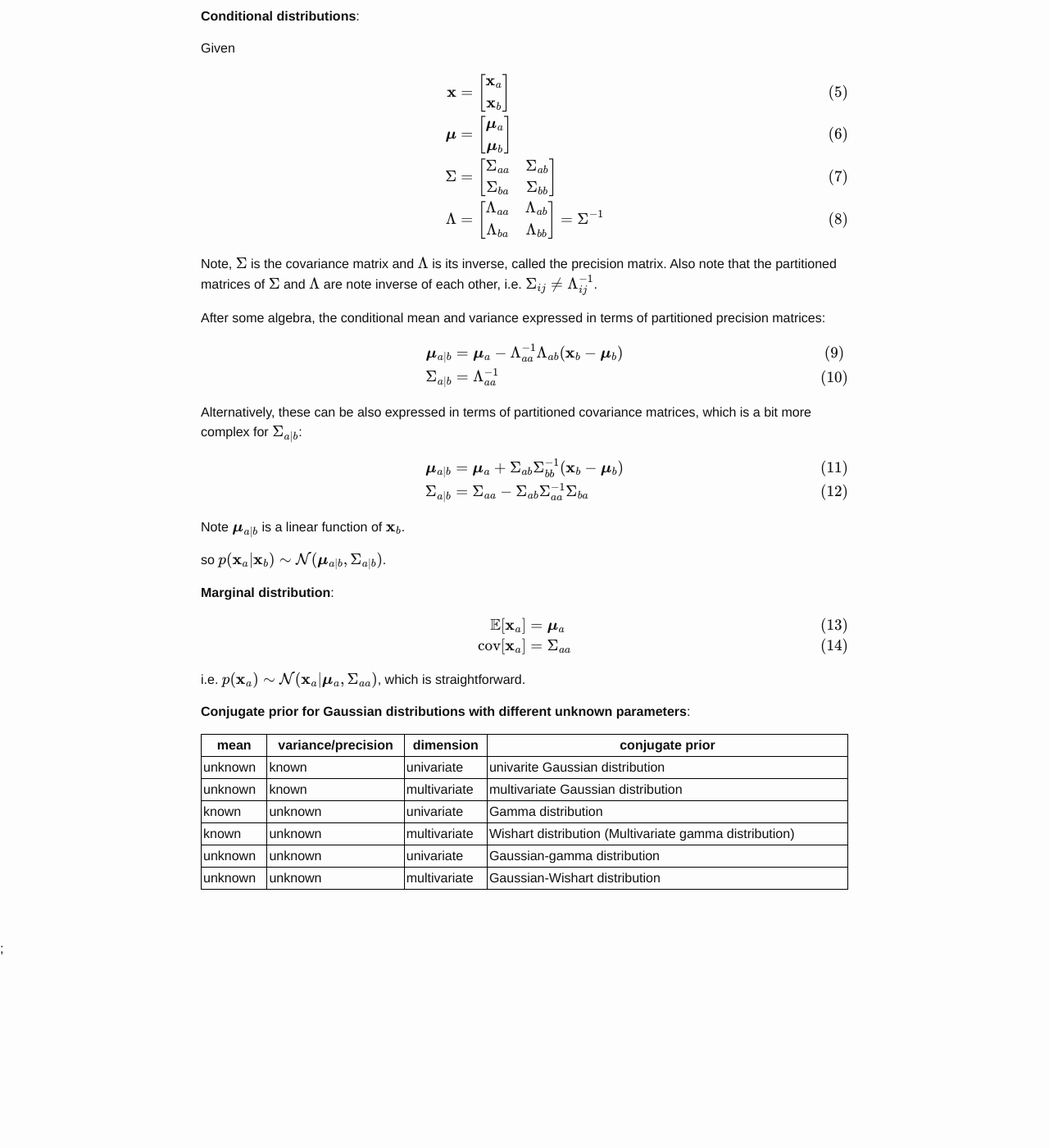
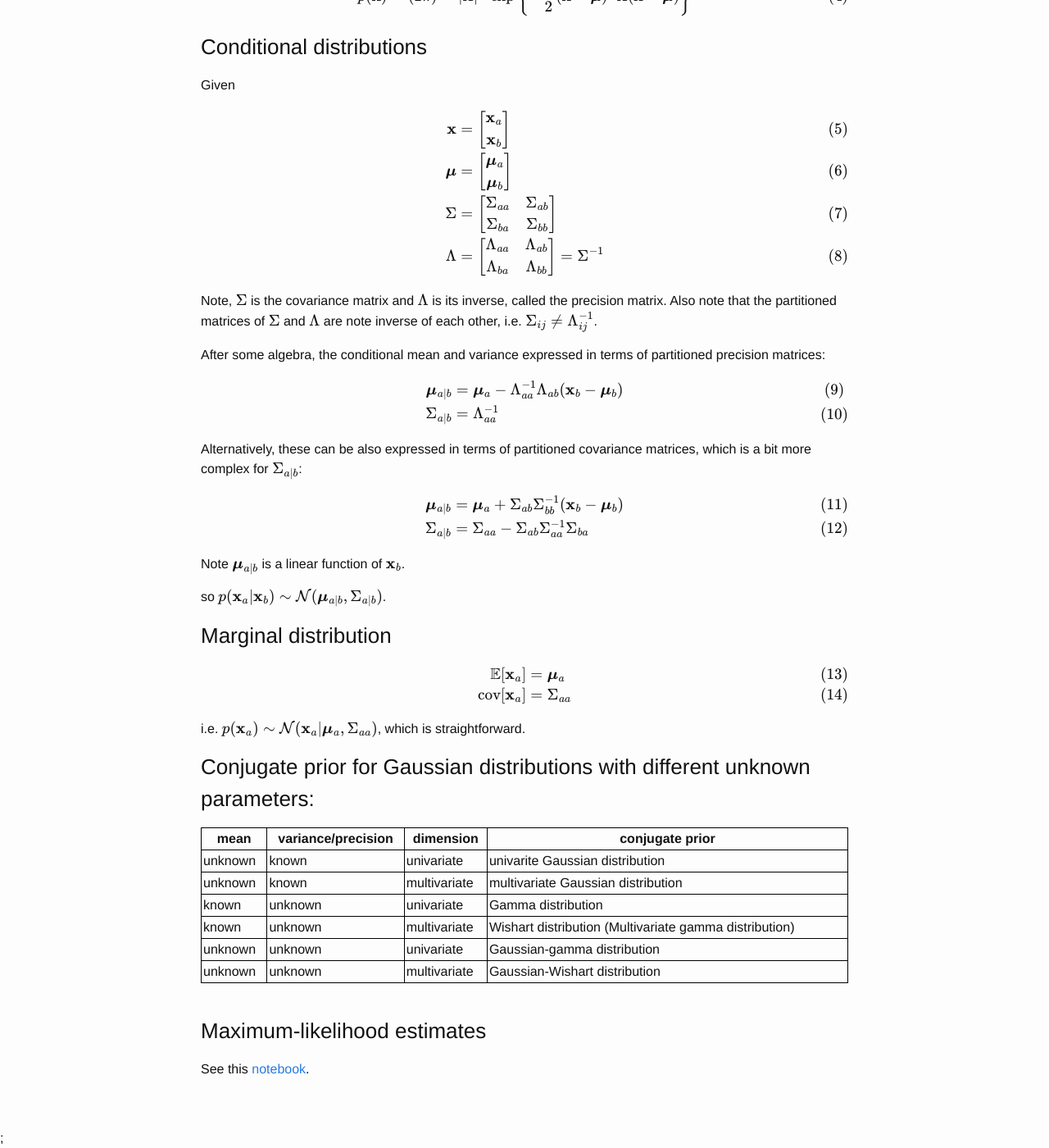
Before and after one commit to zyxue/zyxue.github.io, a Jekyll site: the page built from _posts/2021-08-29-gaussian-distributions.md, in a window 1280 px wide and 1400 px high, scrolled down 619 px. Shown: the whole window at 82% size. Built offline with Jekyll 4.4.1, drawn with Linux system fonts in a browser that asks for light colours; formulas are drawn with MathJax 3; comment, search, counter and statistics services are not loaded; before the commit the page ends 1788 px from its top, so only the background shows below that; some of the changed text lies outside the part shown.

Commit message:
updated _posts/2021-08-29-gaussian-distributions.md with maximum-likelihood estimates

```diff
--- a/_posts/2021-08-29-gaussian-distributions.md
+++ b/_posts/2021-08-29-gaussian-distributions.md
@@ -7,7 +7,7 @@ tags: statistics
 
 Put univariate and multivariate Gaussians together for comparison:
 
-**Univariate Gaussian**:
+### Univariate Gaussian:
 
 $$
 \begin{align}
@@ -18,7 +18,7 @@ p(x)
 $$
 
 
-**Multivariate Gaussian**:
+### Multivariate Gaussian:
 
 $$
 \begin{equation}
@@ -36,7 +36,7 @@ p(\mathbf{x})
 $$
 
 
-**Conditional distributions**:
+### Conditional distributions
 
 Given
 
@@ -94,7 +94,7 @@ $$\boldsymbol{\mu}_{a|b}$$ is a linear function of $$\mathbf{x}_b$$.
 so
 $$p(\mathbf{x}_a|\mathbf{x}_b) \sim \mathcal{N}(\boldsymbol{\mu}_{a|b},\Sigma_{a|b})$$.
 
-**Marginal distribution**:
+### Marginal distribution
 
 $$
 \begin{align}
@@ -107,7 +107,7 @@ i.e.
 $$p(\mathbf{x}_a) \sim \mathcal{N}(\mathbf{x}_a | \boldsymbol{\mu}_a, \Sigma_{aa})$$, which is straightforward.
 
 
-**Conjugate prior for Gaussian distributions with different unknown parameters**:
+### Conjugate prior for Gaussian distributions with different unknown parameters:
 
 | mean    | variance/precision | dimension    | conjugate prior                                        |
 |---------|--------------------|--------------|--------------------------------------------------------|
@@ -117,3 +117,9 @@ $$p(\mathbf{x}_a) \sim \mathcal{N}(\mathbf{x}_a | \boldsymbol{\mu}_a, \Sigma_{aa
 | known   | unknown            | multivariate | Wishart distribution (Multivariate gamma distribution) |
 | unknown | unknown            | univariate   | Gaussian-gamma distribution                            |
 | unknown | unknown            | multivariate | Gaussian-Wishart distribution                          |
+
+<br>
+
+### Maximum-likelihood estimates
+
+See this [notebook](https://github.com/zyxue/book-notes-pattern-recognition-and-machine-learning-bishop/blob/master/ch2-probability-distributions/ex-2.34-find-maximum-likelihood-estimate-of-covariance-matrix-of-a-multivariate-gaussian.ipynb).
```
